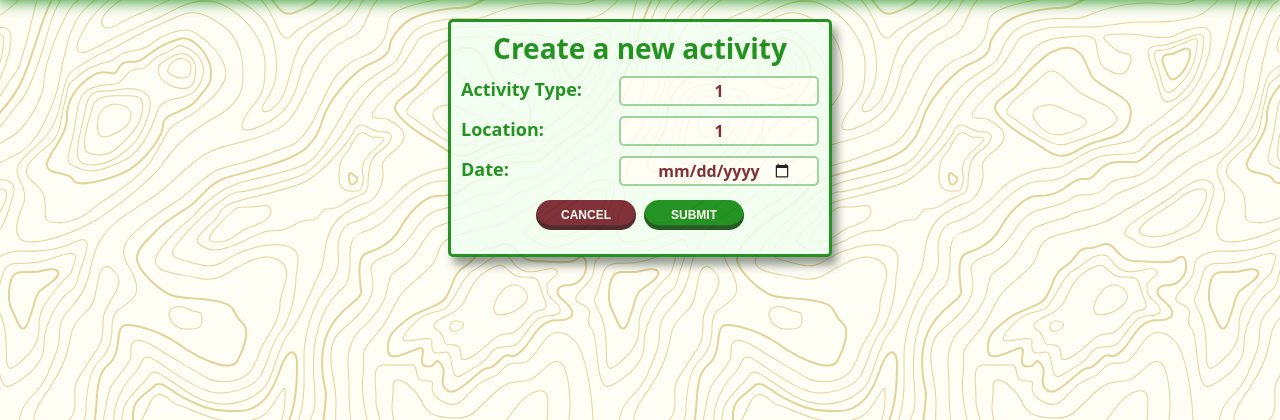
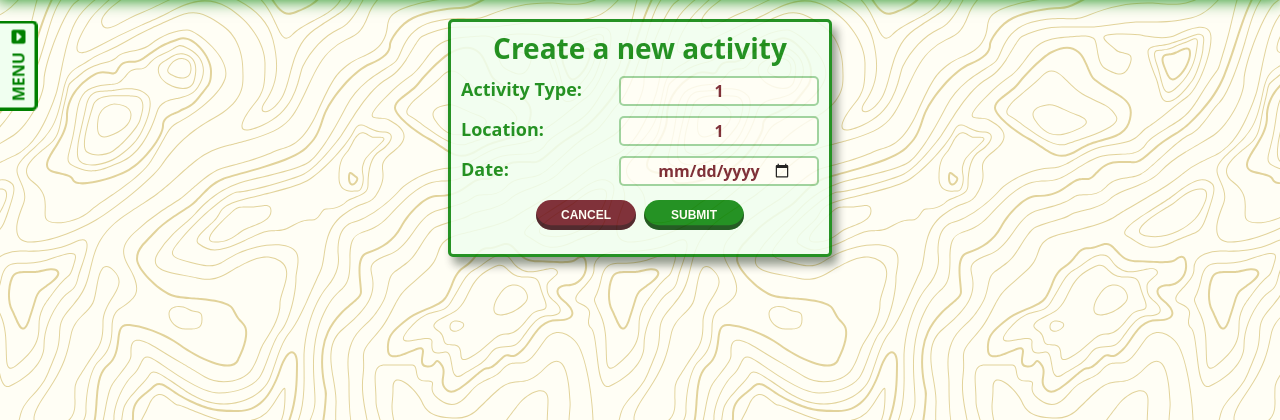
Before and after one commit to cgbridgewater/p_n_a_solo, a Flask app: page /getoutside/activities/new in a window 1280 px wide. Shown: the part 181-601 px from the top of the page. Run offline with Flask 2, Linux system fonts and the light colour scheme; the visitor is signed in with stand-in values (Sample User, id 1); some libraries are stand-ins or nearby versions.

Commit message:
menu tab respone adjustment

```diff
--- a/flask_app/controllers/usersController.py
+++ b/flask_app/controllers/usersController.py
@@ -175,7 +175,6 @@ def allowed_image(filename):
     else:
         return False
 
-
 @app.route("/getoutside/addimage", methods=['POST'])
 def upload_image():
     if 'user_id' not in session:
--- a/flask_app/static/css/menu.css
+++ b/flask_app/static/css/menu.css
@@ -24,6 +24,36 @@
     color: green;
     font-weight: 700;
     z-index: 99;
+}
+
+@media (min-width:499px) {
+    .menu_trigger{
+        left: -30px;
+        padding-top: 10px;
+        top:15%;
+        transition: .4s;
+    }
+}
+
+@media (min-width:767px) {
+    .menu_trigger{
+        top:18%;
+        transition: .4s;
+    }
+}
+
+@media (min-width:991px) {
+    .menu_trigger{
+        top:24%;
+        transition: .4s;
+    }
+}
+
+@media (min-width:1200px) {
+    .menu_trigger{
+        top:28%;
+        transition: .4s;
+    }
 }
 
 .menu_trigger:hover {
```
